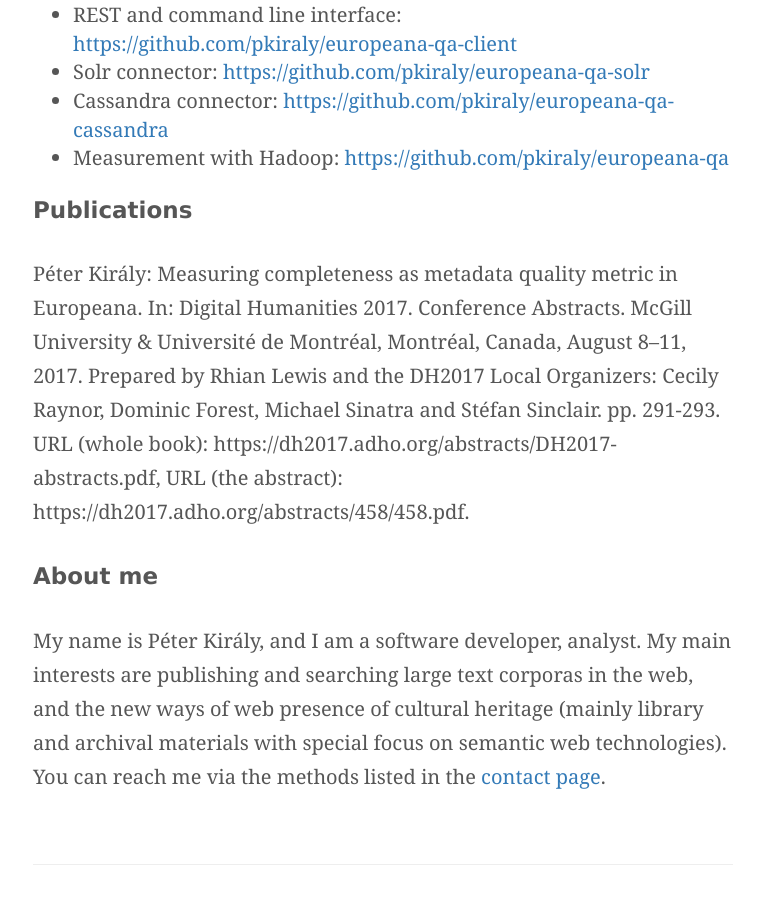
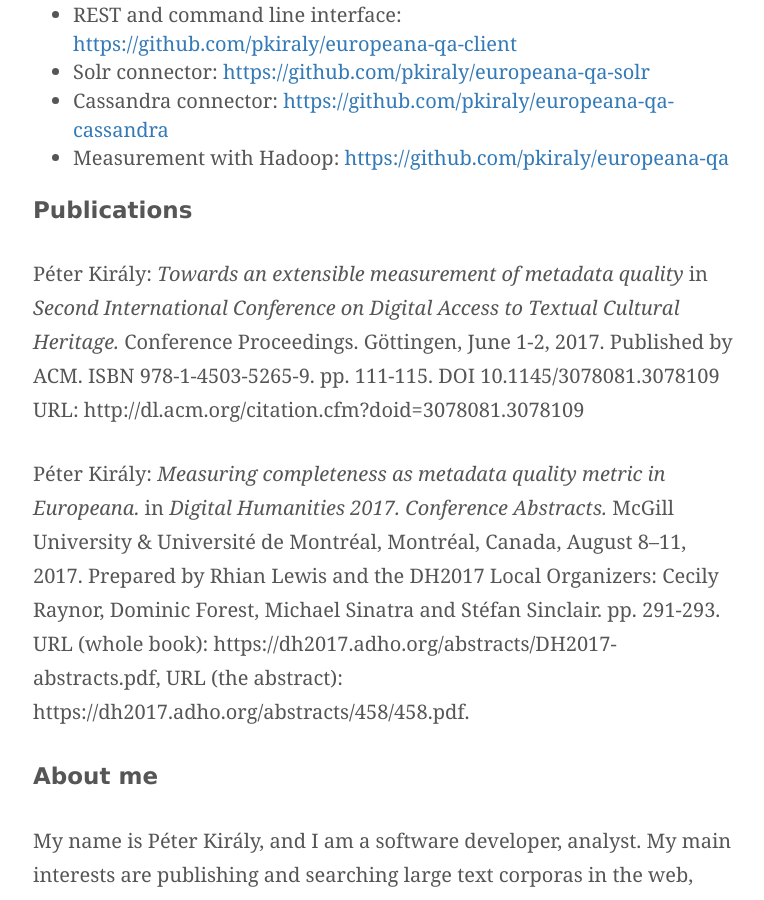
Before and after one commit to pkiraly/pkiraly.github.io, a Jekyll site: the page built from about.md, in a window 1280 px wide and 900 px high, scrolled down 1544 px. Shown: the whole window, without its empty margins (257-1021 px from the left). Built offline with Jekyll 4.4.1, drawn with Linux system fonts in a browser that asks for light colours; nearby versions of some CDN libraries; some web fonts are replaced; comment, search, counter and statistics services are not loaded.

Commit message:
Update about.md

```diff
--- a/about.md
+++ b/about.md
@@ -31,7 +31,10 @@
 
 ## Publications
 
-Péter Király: Measuring completeness as metadata quality metric in Europeana. In: Digital Humanities 2017. Conference Abstracts. McGill University & Université de Montréal, Montréal, Canada, August 8–11, 2017. Prepared by Rhian Lewis and the DH2017 Local Organizers: Cecily Raynor, Dominic Forest, Michael Sinatra and Stéfan Sinclair. pp. 291-293. URL (whole book): https://dh2017.adho.org/abstracts/DH2017-abstracts.pdf, URL (the abstract): https://dh2017.adho.org/abstracts/458/458.pdf.
+Péter Király: *Towards an extensible measurement of metadata quality* in *Second International Conference on Digital Access to Textual Cultural Heritage.* Conference Proceedings. Göttingen, June 1-2, 2017. Published by ACM. ISBN 978-1-4503-5265-9. pp. 111-115. DOI 10.1145/3078081.3078109
+URL: http://dl.acm.org/citation.cfm?doid=3078081.3078109
+
+Péter Király: *Measuring completeness as metadata quality metric in Europeana.* in *Digital Humanities 2017. Conference Abstracts.* McGill University & Université de Montréal, Montréal, Canada, August 8–11, 2017. Prepared by Rhian Lewis and the DH2017 Local Organizers: Cecily Raynor, Dominic Forest, Michael Sinatra and Stéfan Sinclair. pp. 291-293. URL (whole book): https://dh2017.adho.org/abstracts/DH2017-abstracts.pdf, URL (the abstract): https://dh2017.adho.org/abstracts/458/458.pdf.
 
 ## About me
 My name is Péter Király, and I am a software developer, analyst. My main interests are publishing and searching large text corporas in the web, and the new ways of web presence of cultural heritage (mainly library and archival materials with special focus on semantic web technologies). You can reach me via the methods listed in the [contact page](/contact).
```
